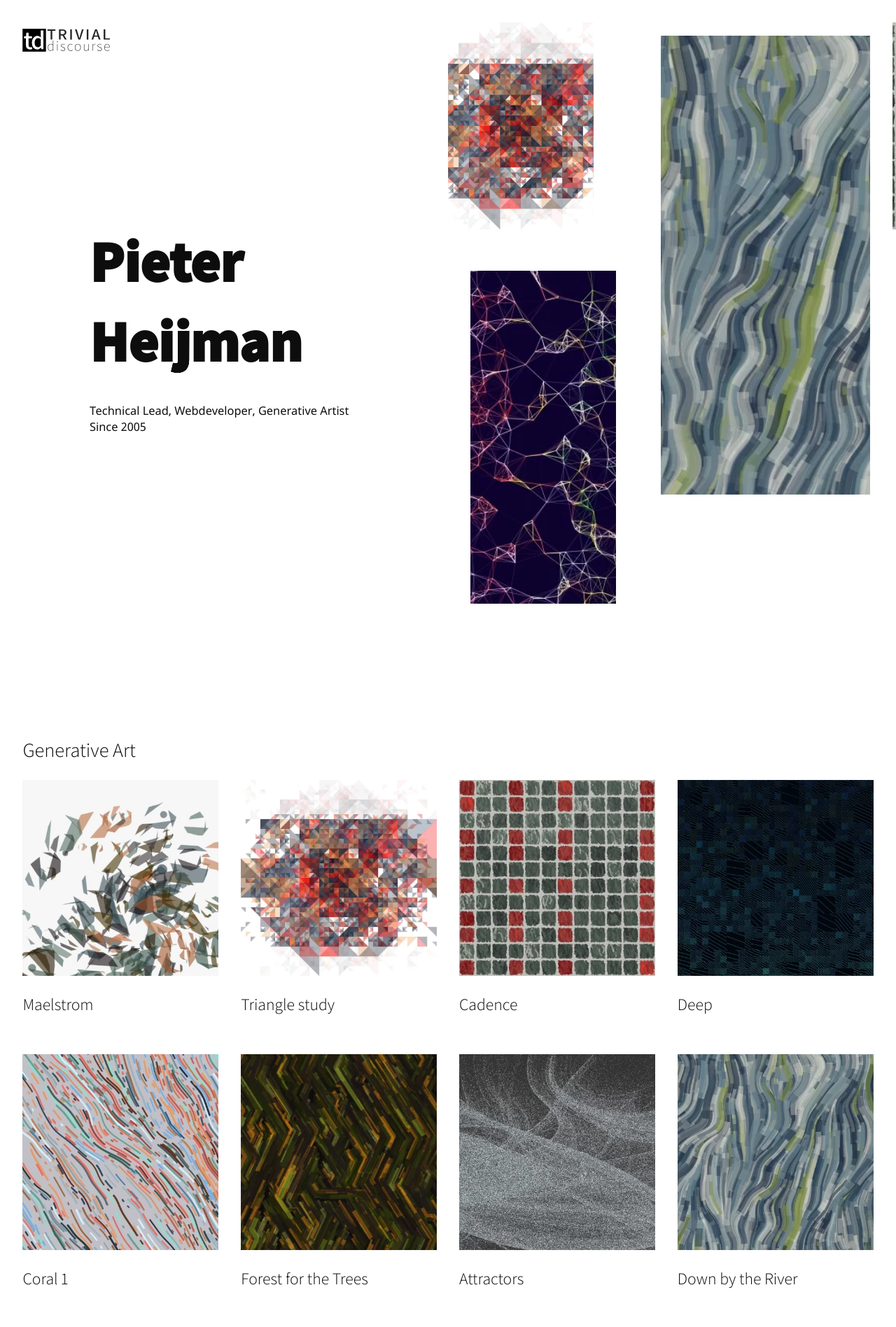
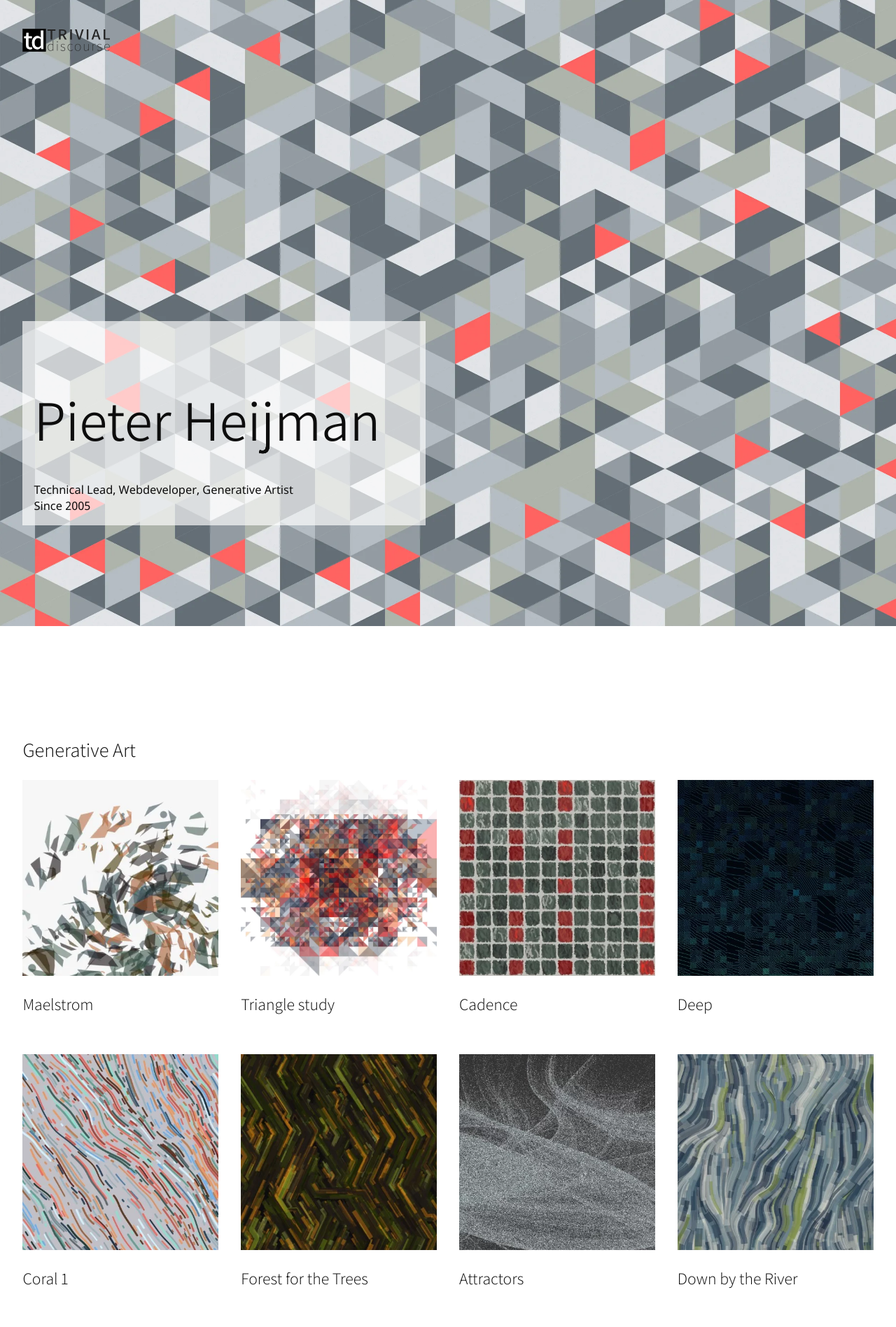
Before and after one commit to PieterHeijman/PieterHeijman.github.io, a Jekyll site: the page built from index.html, in a window 1280 px wide. Shown: the top 1897 px of the page at 70% size. Built offline with Jekyll 4.4.1, drawn with Linux system fonts in a browser that asks for light colours.

Commit message:
[TASK] New Header

```diff
--- a/_includes/critical.scss
+++ b/_includes/critical.scss
@@ -1,8 +1,8 @@
 @import "variables/colors";
 @import "variables/sizing";
 @import "typography/typography";
+@import "layout/home";
 @import "typography/code-highlighting";
-@import "layout/home";
 @import "layout/base";
 @import "layout/buttons";
 @import "layout/navigation";
--- a/_includes/home.html
+++ b/_includes/home.html
@@ -6,23 +6,4 @@
       <div class="since">Since 2005</div>
     </div>
   </div>
-  <div class="images">
-    <div class="image-holder">
-      <div class="image image1">
-        <img src="/assets/images/down-in-the-river-detail-thumb.webp" alt="Down in the River - by Pieter Heijman">
-      </div>
-      <div class="image image2">
-        <img src="/assets/images/friendship-detail-thumb.webp" alt="Down in the River - by Pieter Heijman">
-      </div>
-      <div class="image image3">
-        <img src="/assets/images/triangles-1.webp" alt="Down in the River - by Pieter Heijman">
-      </div>
-      <div class="image image4">
-        <img src="/assets/images/cadence-detail-thumb.webp" alt="Down in the River - by Pieter Heijman">
-      </div>
-      <div class="image image5">
-        <img src="/assets/images/deep-detail-thumb.webp" alt="Down in the River - by Pieter Heijman">
-      </div>
-    </div>
-  </div>
 </section>
--- a/_layouts/default.html
+++ b/_layouts/default.html
@@ -34,17 +34,8 @@
   <link rel="preload" href="/assets/css/style.css" as="style" onload="this.onload=null;this.rel='stylesheet'">
   <link rel="preload" href="/assets/fonts/assistant/Assistant-VariableFont_wght.ttf" as="font" type="font/ttf" crossorigin>
   <link rel="preload" href="/assets/fonts/noto/NotoSans-Regular.ttf" as="font" type="font/ttf" crossorigin>
+  <link rel="preload" as="image" href="/assets/images/header1.webp" imagesrcset="/assets/images/header1-mob.webp 1024w /assets/images/header1-mob-sm.webp 768w" imagesizes="768vw">
   <noscript><link rel="stylesheet" href="/assets/css/style.css"></noscript>
-
-  <!-- Global site tag (gtag.js) - Google Analytics -->
-  <script async src="https://www.googletagmanager.com/gtag/js?id=UA-50594599-1"></script>
-  <script>
-    window.dataLayer = window.dataLayer || [];
-    function gtag(){dataLayer.push(arguments);}
-    gtag('js', new Date());
-
-    gtag('config', 'UA-50594599-1');
-  </script>
 </head>
 <body>
   <div class="peace" style="box-shadow: 3px 5px 8px 8px rgba(0, 0, 0, 0.3); padding: 16px; position: absolute; z-index: 9999; left: 50%; top: 50%; transform: translate(-50%, -50%); display: none; width: 500px; height: 500px; background-color: #fff; max-width: 95vw; max-height: 95vh; overflow-y: auto;">
--- a/_sass/layout/_home.scss
+++ b/_sass/layout/_home.scss
@@ -8,18 +8,32 @@ section.home {
   flex-wrap: nowrap;
   align-items: stretch;
   overflow: hidden;
+  background-size: cover;
+
+  @media (min-width: 1024px) {
+    background-image: url('/assets/images/header1.webp');
+  }
 
   @media (max-width: 1024px) {
     justify-content: flex-start;
-    height: unset;
+    background-image: url('/assets/images/header1-mob.webp');
+  }
+
+  @media (max-width: 768px) {
+    justify-content: flex-start;
+    background-image: url('/assets/images/header1-mob-sm.webp');
   }
 
   .intro {
-    flex-basis: 50%;
-    width: 50%;
-    padding: $space-600;
+    width: calc(100vw - 2em);
+    max-width: 1900px;
+    padding: $space-300;
     margin-top: $header-large;
     z-index: 1;
+    display: flex;
+    flex-direction: column;
+    justify-content: flex-end;
+    align-items: flex-start;
 
     @media (max-width: 1024px) {
       width: 100%;
@@ -30,110 +44,21 @@ section.home {
     }
 
     .personalia {
+      margin-bottom: $space-600;
+      background-color: #ffffffaa;
+      padding: $space-300;
+      padding-right: $space-500;
+
+      @media (max-width: 1024px) {
+        margin-bottom: $space-300;
+      }
+
       h1 {
-        font-weight: 800;
-        font-variation-settings: 'wght' 750;
+        font-weight: 400;
+        font-variation-settings: 'wght' 350;
         font-size: map-get($font-scale, 900);
         margin-bottom: $space-400;
       }
     }
   }
-
-  .images {
-    flex-basis: 50%;
-    max-width: 50%;
-
-    @media (max-width: 1024px) {
-      display: none;
-    }
-
-    .image-holder {
-      padding: $space-400;
-      height: 100%;
-      width: 85vw;
-      max-width: 85vw;
-      display: grid;
-      gap: $space-500;
-      grid-template-areas:
-        "a a a b b b b g g g j j"
-        "a a a b b b b g g g j j"
-        "c c c b b b b h h h k k"
-        "c c c b b b b h h h k k"
-        "c c c f e e e i i l k k";
-
-      @keyframes image1 {
-        0% {
-          transform: translate(0, 24px);
-        }
-        50% {
-          transform: translate(-100vw, 24px);
-        }
-        100% {
-          transform: translate(0, 24px);
-        }
-      }
-
-      @keyframes image2 {
-        0% {
-          transform: translate(0, 0);
-        }
-        50% {
-          transform: translate(-100vw, 0);
-        }
-        0% {
-          transform: translate(0, 0);
-        }
-      }
-
-      @keyframes image3 {
-        0% {
-          transform: translate(-32px, 5px);
-        }
-        50% {
-          transform: translate(-100vw, 5px);
-        }
-        0% {
-          transform: translate(-32px, 5px);
-        }
-      }
-
-      .image {
-        overflow: hidden;
-        position: relative;
-
-        img {
-          position: absolute;
-          left: 50%;
-          top: 50%;
-          transform: translate(-50%, -50%);
-          height: 100%;
-        }
-      }
-
-      .image1 {
-        grid-area: b;
-        animation: image1 700s linear infinite;
-      }
-
-      .image2 {
-        grid-area: c;
-        animation: image2 900s linear infinite;
-      }
-
-      .image3 {
-        grid-area: a;
-        animation: image3 630s linear infinite;
-      }
-
-      .image4 {
-        grid-area: g;
-        animation: image3 710s linear infinite;
-      }
-
-      .image5 {
-        grid-area: h;
-        animation: image2 690s linear infinite;
-      }
-    }
-  }
 }
```
Also changed, not shown: _layouts/archive.html (+0 -12 lines), _posts/2022-04-09-maelstrom.md (+1 -1 lines), assets/images/header1-mob-sm.webp (added), assets/images/header1-mob.webp (added), assets/images/header1.webp (added), assets/images/maelstrom-1-thumb.webp (added).
